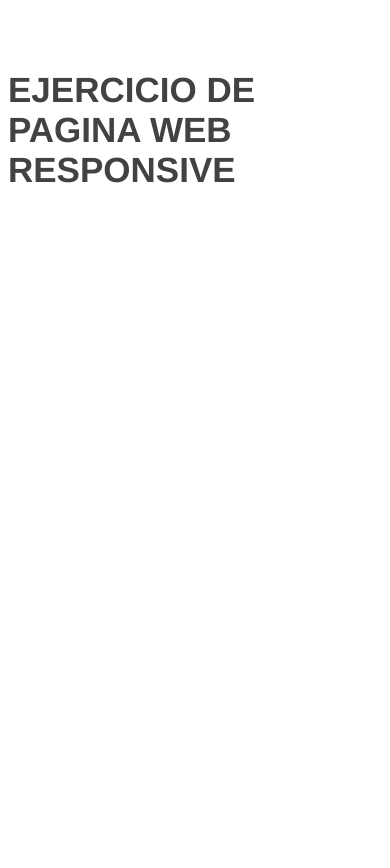
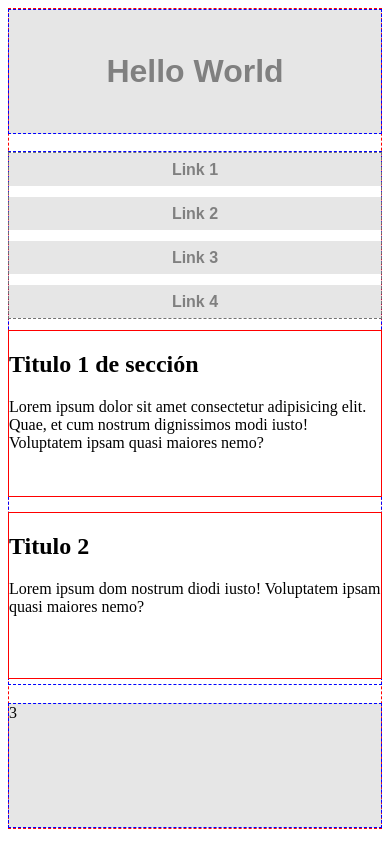
Before and after one commit to Gabriel-Arg/Html-y-Css-Practica, a plain HTML site: page index.html in a window 390 px wide. Before the commit the page ends 844 px from the top, so only its background shows below. Drawn offline with Linux system fonts and the light colour scheme.

Commit message:
Pagina responsive paso 1

```diff
--- a/css/estilo.css
+++ b/css/estilo.css
@@ -13,3 +13,89 @@
 /* ------------------------------------- */
 /*          PAGINA WEB RESPONSIVE               */
 /* ------------------------------------- */
+
+.cont_padre {
+    border: 1px dashed red;
+    height: 97vh;
+
+    display: flex;
+    flex-direction: column;
+    justify-content: space-between;
+    align-items: center;
+}
+
+.box {
+    border: 1px dashed blue;
+    width: 100%;
+}
+
+/* ------CONTENEDOR SUPERIOR   ----------------- */
+.box_1 {
+    background-color: rgba(128, 128, 128, 0.2);
+    height: 15%;
+
+    display: flex;
+    flex-direction: column;
+    justify-content: center;
+    align-items: center;
+}
+
+.titulo {
+    font-family: Arial, Helvetica, sans-serif;
+    font-weight: bolder;
+    color: gray;
+}
+
+/* ------CONTENEDOR DEL MEDIO  ----------------- */
+.box_2 {
+    height: 65%;
+
+    display: flex;
+    flex-direction: column;
+    justify-content: space-between;
+    align-items: center;
+}
+
+.hijos {
+    border: 1px dashed rgb(114, 114, 114);
+    width: 100%;
+    height: 31%;
+}
+
+.hijo1 {
+    display: flex;
+    flex-direction: column;
+    justify-content: space-between;
+    align-items: center;
+}
+
+a {
+    /* border: 1px dashed green; */
+    background-color: rgba(128, 128, 128, 0.2);
+    width: 100%;
+    height: 20%;
+    margin: 0;
+    padding: 0;
+    text-align: center;
+    font-family: Arial, Helvetica, sans-serif;
+    font-weight: bolder;
+    color: gray;
+    text-decoration: none;
+
+    display: flex;
+    flex-direction: column;
+    justify-content: center;
+    align-items: center;
+}
+
+.hijo2, .hijo3 {
+    border: 1px solid red;
+    margin: 5px;
+    width: 100%;
+}
+
+/* ------CONTENEDOR INFERIOR   ----------------- */
+.box_3 {
+    background-color: rgba(128, 128, 128, 0.2);
+    height: 15%;
+}
--- a/index.html
+++ b/index.html
@@ -38,7 +38,34 @@
 <body>
 
 <!-- -------------PAGINA WEB RESPONSIVE---------------------- -->
-<h2 class="titulos2">EJERCICIO DE PAGINA WEB RESPONSIVE</h2>
+<!-- <h2 class="titulos2">EJERCICIO DE PAGINA WEB RESPONSIVE</h2> -->
+
+<div class="cont_padre">
+
+    <div class="box box_1">
+        <h1 class="titulo">Hello World</h1>
+    </div>
+
+    <div class="box box_2">
+        <div class="hijos hijo1">
+            <a href="">Link 1</a>
+            <a href="">Link 2</a>
+            <a href="">Link 3</a>
+            <a href="">Link 4</a>
+        </div>
+        <div class="hijos hijo2">
+            <h2 class="subtitulos">Titulo 1 de sección</h2>
+            <p class="parrafos">Lorem ipsum dolor sit amet consectetur adipisicing elit. Quae, et cum nostrum dignissimos modi iusto! Voluptatem ipsam quasi maiores nemo?</p>
+        </div>
+        <div class="hijos hijo3">
+            <h2 class="subtitulos">Titulo 2 </h2>
+            <p class="parrafos">Lorem ipsum dom nostrum diodi iusto! Voluptatem ipsam quasi maiores nemo?</p>
+        </div>
+    </div>
+
+    <div class="box box_3">3</div>
+
+</div>
 
 
 
```
